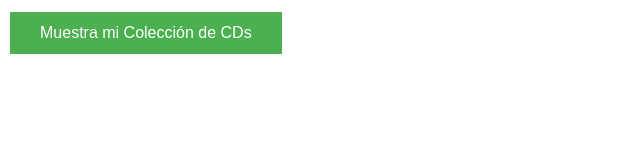
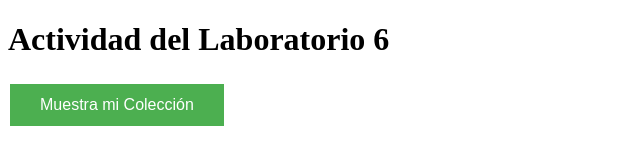
Before and after one commit to RicardoRAP/-Laboratorio_06_ATI-, a plain HTML site: page ATI/index.html in a window 1280 px wide. Shown: the whole page, without its empty margins (0-640 px from the left). Drawn offline with nearby package versions, Linux system fonts and the light colour scheme.

Commit message:
Agregamos cambios en index desde el branch html

```diff
--- a/ATI/index.html
+++ b/ATI/index.html
@@ -5,11 +5,11 @@
 		<script src="https://ajax.googleapis.com/ajax/libs/jquery/1.12.0/jquery.min.js"></script>
 		<link rel="stylesheet" type="text/css" href="index.css">
 		<script type="text/javascript" src="jq.js"></script>
-		<!-- <script type="text/javascript" src="jv.js"></script> -->
 	</head>
 
 	<body>
-		<button class="btn" type="button" id="butt">Muestra mi Colección de CDs</button>
+		<h1>Actividad del Laboratorio 6</h1>
+		<button class="btn" type="button" id="butt">Muestra mi Colección</button>
 		<br><br>
 		<table id="demo"></table>
 	</body>
```
